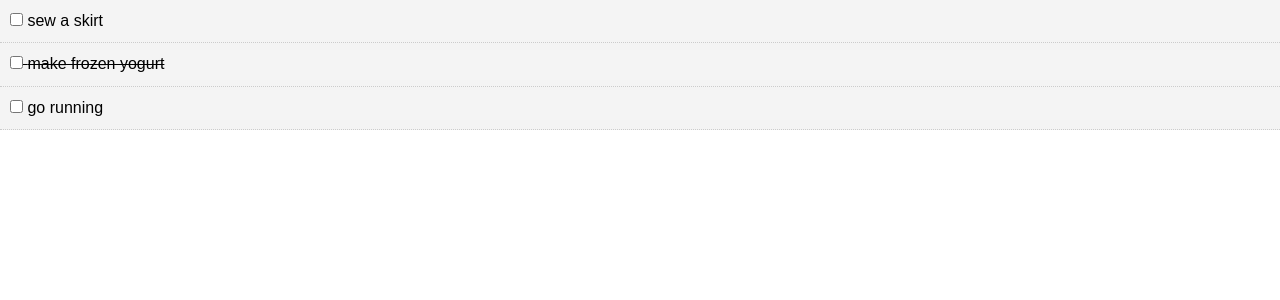
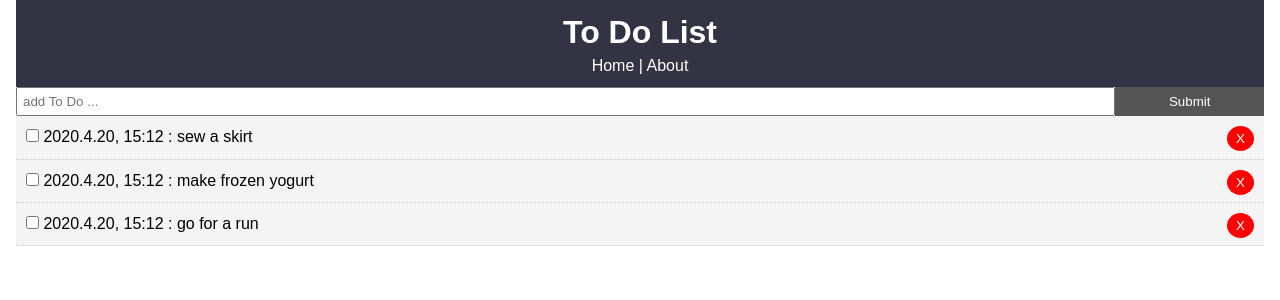
Before and after one commit to opatiny/react-exercise, a React (Create React App) app: page / in a window 1280 px wide. Shown: the top 300 px of the page. Built offline with nearby package versions, Linux system fonts and the light colour scheme.

Commit message:
chore: working on an independent app

```diff
--- a/src/App.css
+++ b/src/App.css
@@ -9,6 +9,29 @@ body {
   line-height: 1.4;
 }
 
-a {color: #333;
+a {
+  color: #333;
   text-decoration: none;
 }
+
+.container {
+  padding: 0 1rem;
+}
+
+.button {
+  display: inline-block;
+  border: none;
+  background: #555;
+  color: #fff;
+  padding: 7px 20px;
+  cursor: pointer;
+}
+
+.button:hover {
+  background: #666;
+}
+
+.link {
+  font-family: 'Courier New', Courier, monospace;
+  color: blue;
+}
--- a/src/App.js
+++ b/src/App.js
@@ -1,42 +1,115 @@
 import React, { Component } from 'react';
+// Router is what handles the different urls to different pages
+import { BrowserRouter as Router, Route } from 'react-router-dom';
+import { v4 as uuidV4 } from 'uuid';
 
+import AddTodo from './components/AddTodo';
 import Todos from './components/Todos';
+import Header from './components/layout/Header';
+import About from './components/pages/About';
 
 import './App.css';
 
 // no render method?
 
-// <Todos />  allows to embed the Todos component in the app
-
 class App extends Component {
   state = {
     todos: [
       {
-        id: 1,
+        id: uuidV4(),
+        epoch: Date.now(),
         title: 'sew a skirt',
         completed: false,
       },
       {
-        id: 2,
+        id: uuidV4(),
+        epoch: Date.now(),
         title: 'make frozen yogurt',
-        completed: true,
+        completed: false,
       },
       {
-        id: 3,
-        title: 'go running',
+        id: uuidV4(),
+        epoch: Date.now(),
+        title: 'go for a run',
         completed: false,
       },
     ],
   };
-  markComplete = (id) => {
-    console.log(id);
+
+  // Function that runs when the component is created
+  componentDidMount() {
+    let rawData = window.localStorage.getItem('data');
+    this.setState = JSON.parse(rawData);
+  }
+
+  // Function that runs every time the component's state is modified
+  componentDidUpdate() {
+    if (this.state) {
+      window.localStorage.setItem('data', JSON.stringify(this.state));
+    }
+  }
+
+  // Toggle the completed property of todos
+  // using a callback in here (previousState) to respect eslint rules
+  toggleCompleted = (id) => {
+    this.setState({
+      todos: this.state.todos.map((todo) => {
+        if (todo.id === id) {
+          todo.completed = !todo.completed;
+        }
+        return todo;
+      }),
+    });
   };
+  // Delete a todo
+  // ... is called the spread operator, we used it instead of slice(0)
+  // -> todos: [...previousState.todos.filter((todo) => todo.id !== id)],
+  deleteTodo = (id) => {
+    this.setState((previousState) => ({
+      todos: previousState.todos.filter((todo) => todo.id !== id).slice(0),
+    }));
+  };
+
+  // Add todo form
+  addTodo = (title) => {
+    let newTodo = {
+      id: uuidV4(),
+      epoch: Date.now(),
+      title,
+      completed: false,
+    };
+    this.setState((previousState) => {
+      let newTodos = previousState.todos.slice(0);
+      newTodos.push(newTodo);
+      return { todos: newTodos };
+    });
+  };
+
+  // <Todos />  allows to embed the Todos component in the app
   render() {
-    console.log(this.state.todos);
     return (
-      <div className="App">
-        <Todos todos={this.state.todos} markComplete={this.markComplete} />
-      </div>
+      <Router>
+        <div className="App">
+          <div className="container">
+            <Header />
+            <Route
+              exact
+              path="/"
+              render={() => (
+                <React.Fragment>
+                  <AddTodo addTodo={this.addTodo} />
+                  <Todos
+                    todos={this.state.todos}
+                    toggleCompleted={this.toggleCompleted}
+                    deleteTodo={this.deleteTodo}
+                  />
+                </React.Fragment>
+              )}
+            />
+            <Route path="/about" component={About} />
+          </div>
+        </div>
+      </Router>
     );
   }
 }
--- a/src/components/TodoItem.js
+++ b/src/components/TodoItem.js
@@ -9,22 +9,36 @@ import React, { Component } from 'react';
 export default class TodoItem extends Component {
   getStyle = () => {
     return {
-      background: '#f4f4f4',
+      background: this.props.todo.completed ? 'lightgreen' : '#f4f4f4',
       padding: '10px',
       borderBottom: '1px #ccc dotted',
-      textDecoration: this.props.todo.completed ? 'line-through' : 'none',
     };
   };
+  returnDate = (epoch) => {
+    let date = new Date(epoch);
+    return `${date.getFullYear()}.${
+      date.getMonth() + 1
+    }.${date.getDate()}, ${date.getHours()}:${date.getMinutes()}`;
+  };
   render() {
-    const { id, title } = this.props.todo; // destructuring
+    const { id, title, epoch } = this.props.todo; // destructuring
     return (
       <div style={this.getStyle()}>
         <p>
           <input
             type="checkbox"
-            onChange={this.props.markComplete.bind(this, id)}
+            onChange={this.props.toggleCompleted.bind(this, id)}
           />{' '}
+          {this.returnDate(epoch)}
+          {' : '}
           {title}
+          <button
+            onClick={this.props.deleteTodo.bind(this, id)}
+            type="button"
+            style={buttonStyle}
+          >
+            X
+          </button>
         </p>
       </div>
     );
@@ -35,3 +49,13 @@ export default class TodoItem extends Component {
 TodoItem.propTypes = {
   todo: PropTypes.object.isRequired,
 };
+
+const buttonStyle = {
+  background: '#ff0000',
+  color: '#fff',
+  border: 'none',
+  padding: '5px 9px',
+  borderRadius: '50%',
+  cursor: 'pointer',
+  float: 'right',
+};
--- a/src/components/Todos.js
+++ b/src/components/Todos.js
@@ -4,16 +4,13 @@ import React, { Component } from 'react';
 import TodoItem from './TodoItem';
 
 class Todos extends Component {
-  markComplete = () => {
-    console.log('HEY');
-  };
-
   render() {
     return this.props.todos.map((todo) => (
       <TodoItem
         key={todo.id}
         todo={todo}
-        markComplete={this.props.markComplete}
+        toggleCompleted={this.props.toggleCompleted}
+        deleteTodo={this.props.deleteTodo}
       />
     ));
   }
--- a/src/components/pages/About.js
+++ b/src/components/pages/About.js
@@ -7,8 +7,10 @@ export default function About() {
       <h1>About</h1>
       <p>To Do List app v1.0.0.</p>
       <p>
-        Developed following this tutorial:
-        https://www.youtube.com/watch?v=sBws8MSXN7A.
+        Developed following this tutorial:{' '}
+        <a className="link" href="https://www.youtube.com/watch?v=sBws8MSXN7A">
+          https://www.youtube.com/watch?v=sBws8MSXN7A
+        </a>
       </p>
     </React.Fragment>
   );
```
